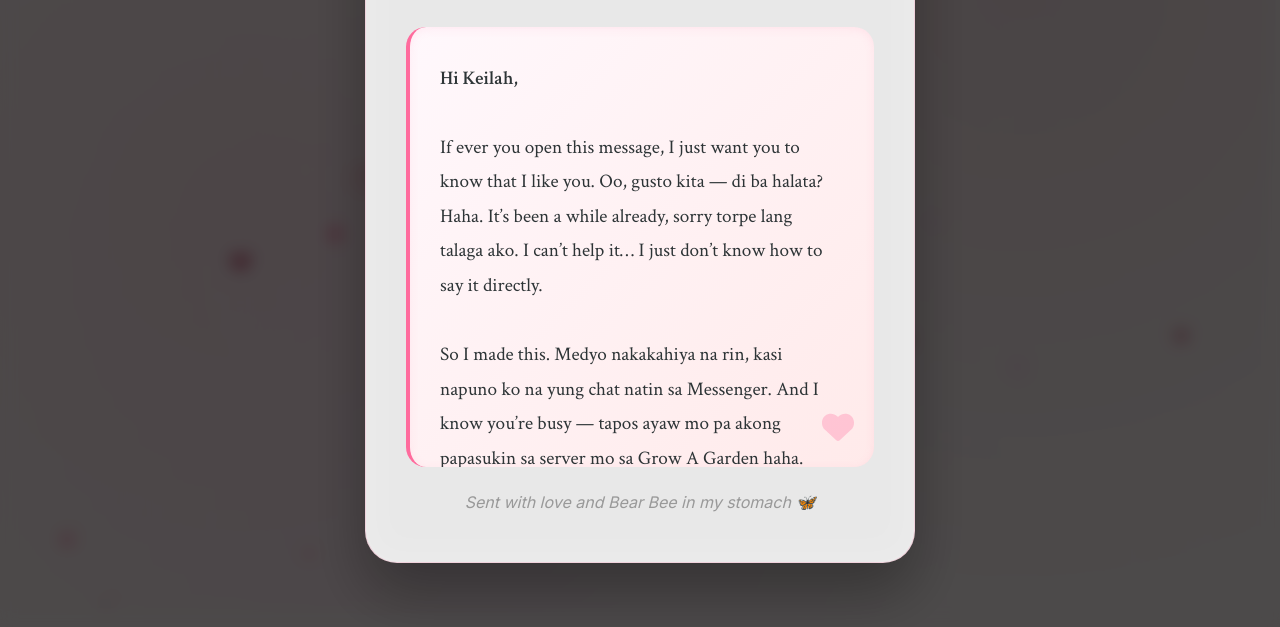
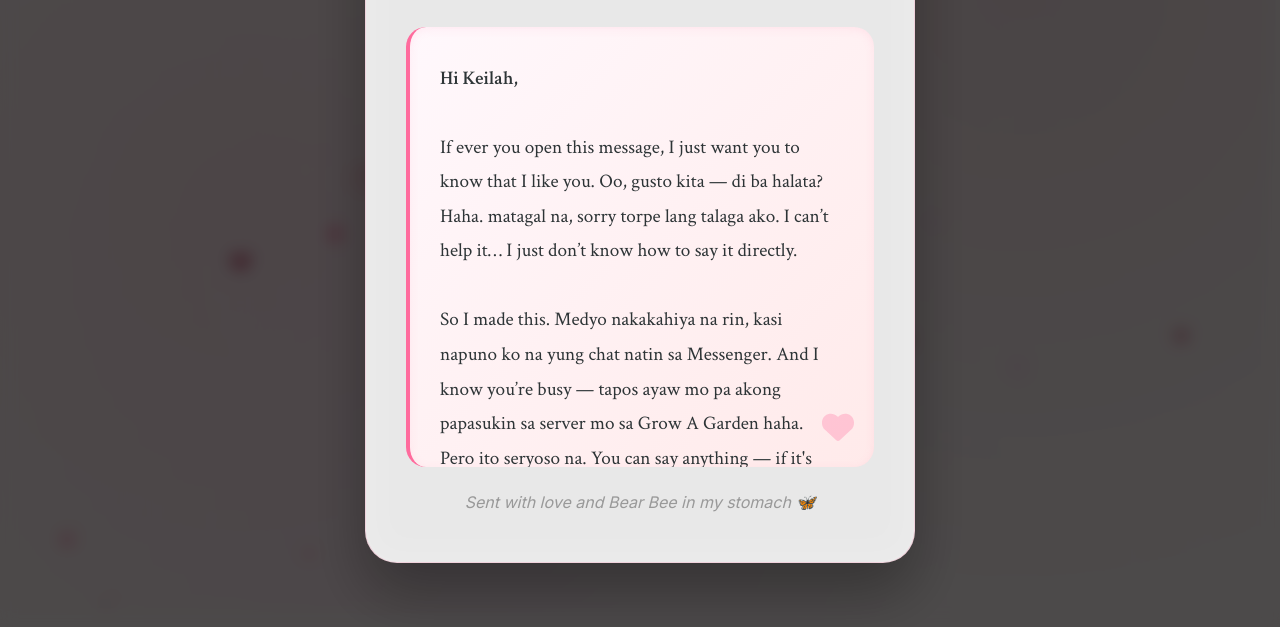
Before and after one commit to jeanaih/A-Message-For-Keilah, a plain HTML site: page index.html in a window 1280 px wide. Both pictures are taken after a click on the element 639 px from the left and 494 px from the top of the page. Shown: the part 173-800 px from the top of the page. Drawn offline with Linux system fonts and the light colour scheme.

Commit message:
Update index.html

```diff
--- a/index.html
+++ b/index.html
@@ -884,7 +884,7 @@
                     <strong>Hi Keilah,</strong><br><br>
 
                     If ever you open this message, I just want you to know that I like you. Oo, gusto kita — di ba
-                    halata? Haha. It’s been a while already, sorry torpe lang talaga ako. I can’t help it… I just don’t
+                    halata? Haha. matagal na, sorry torpe lang talaga ako. I can’t help it… I just don’t
                     know how to say it directly.<br><br>
 
                     So I made this. Medyo nakakahiya na rin, kasi napuno ko na yung chat natin sa Messenger. And I know
```
